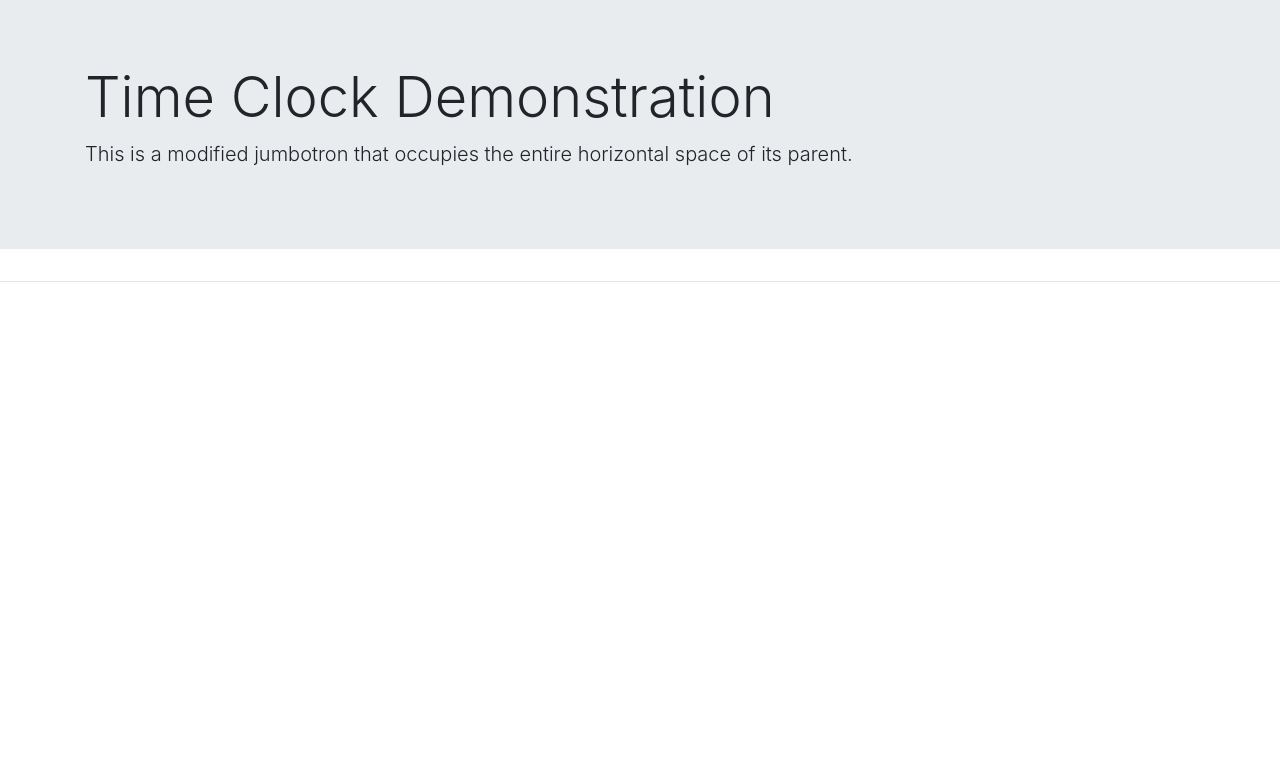
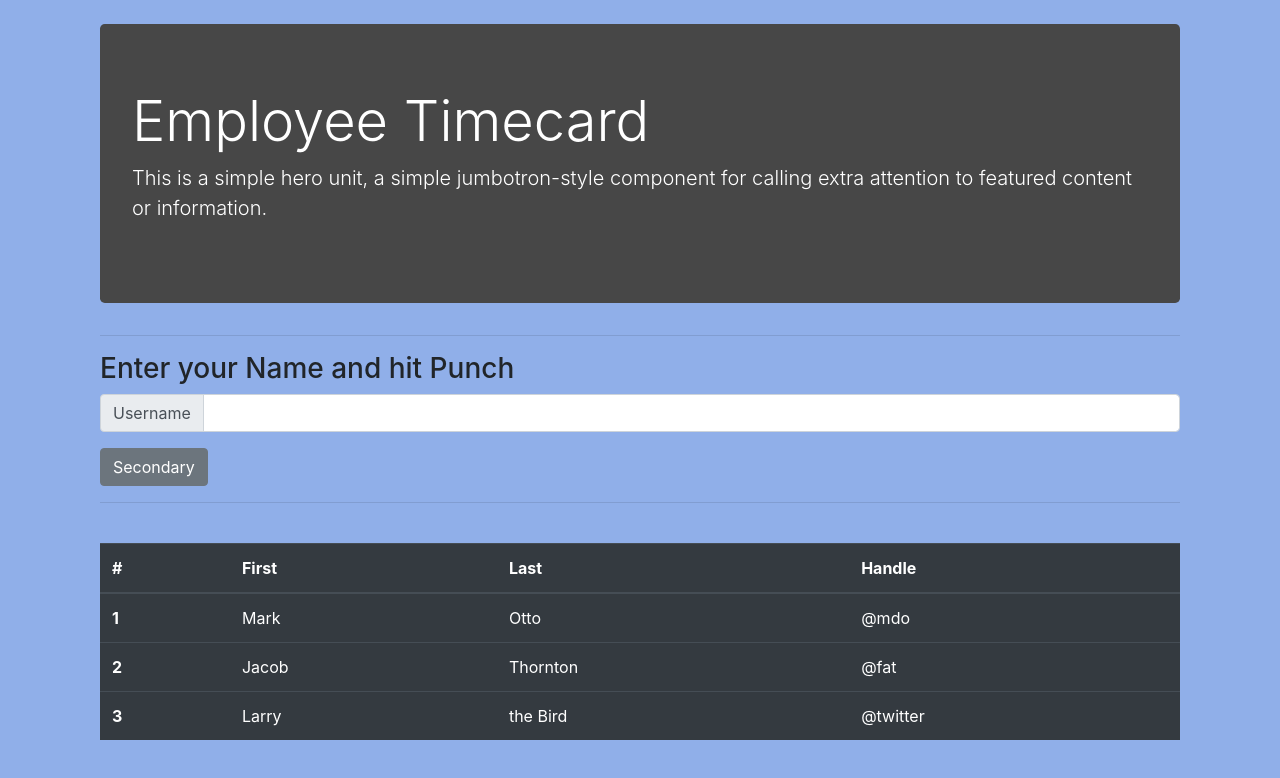
Before and after one commit to jwilly117/Time-Clock, a plain HTML site: page index.html in a window 1280 px wide. Drawn offline with nearby package versions, Linux system fonts and the light colour scheme.

Commit message:
Adding basic structure

```diff
--- a/index.html
+++ b/index.html
@@ -20,16 +20,61 @@
 
 </head>
 <body>
+    <br>
+    <div class="jumbotron">
+        <h1 class="display-4">Employee Timecard</h1>
+        <p class="lead">This is a simple hero unit, a simple jumbotron-style component for calling extra attention to featured content or information.</p>
 
-    <div class="jumbotron jumbotron-fluid">
-        <div class="container">
-          <h1 class="display-4"> Time Clock Demonstration </h1>
-          <p class="lead">This is a modified jumbotron that occupies the entire horizontal space of its parent.</p>
-        </div>
       </div>
       <hr>
 
-      <!--  -->
+      <h3>Enter your Name and hit Punch</h3>
+
+      <!-- Input Groups  -->
+      <div class="input-group mb-3">
+        <div class="input-group-prepend">
+          <span class="input-group-text" id="inputGroup-sizing-default">Username</span>
+        </div>
+        <input type="text" class="form-control" aria-label="Sizing example input" aria-describedby="inputGroup-sizing-default">
+      </div>
+
+      <!-- Buttons -->
+      <button type="button" class="btn btn-secondary">Secondary</button>
+
+      <hr>
+      <br>
+
+      <!-- Table of Punches -->
+      <table class="table table-dark">
+        <thead>
+          <tr>
+            <th scope="col">#</th>
+            <th scope="col">First</th>
+            <th scope="col">Last</th>
+            <th scope="col">Handle</th>
+          </tr>
+        </thead>
+        <tbody>
+          <tr>
+            <th scope="row">1</th>
+            <td>Mark</td>
+            <td>Otto</td>
+            <td>@mdo</td>
+          </tr>
+          <tr>
+            <th scope="row">2</th>
+            <td>Jacob</td>
+            <td>Thornton</td>
+            <td>@fat</td>
+          </tr>
+          <tr>
+            <th scope="row">3</th>
+            <td>Larry</td>
+            <td>the Bird</td>
+            <td>@twitter</td>
+          </tr>
+        </tbody>
+      </table>
 
 
 
@@ -52,5 +97,7 @@
         firebase.analytics();
       </script>
 
+      <script src="app.js"></script>
+
 </body>
 </html>
--- a/style.css
+++ b/style.css
@@ -0,0 +1,10 @@
+body{
+    margin: auto;
+    margin-left: 100px;
+    margin-right: 100px;
+    background-color: rgb(144, 175, 233);
+}
+.jumbotron{
+    background-color: rgb(71, 71, 71);
+    color: white;
+}
```
